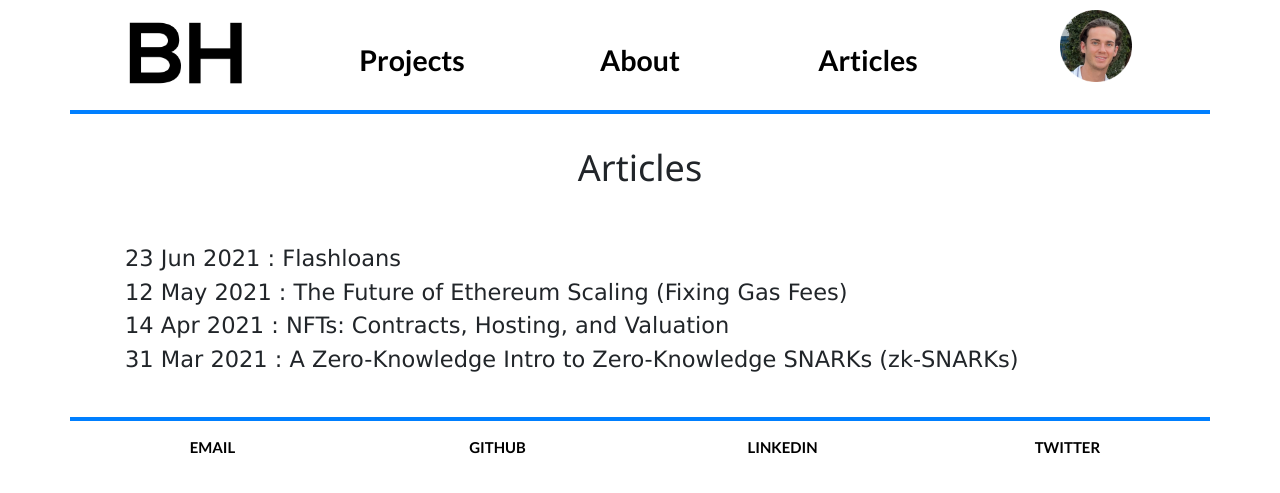
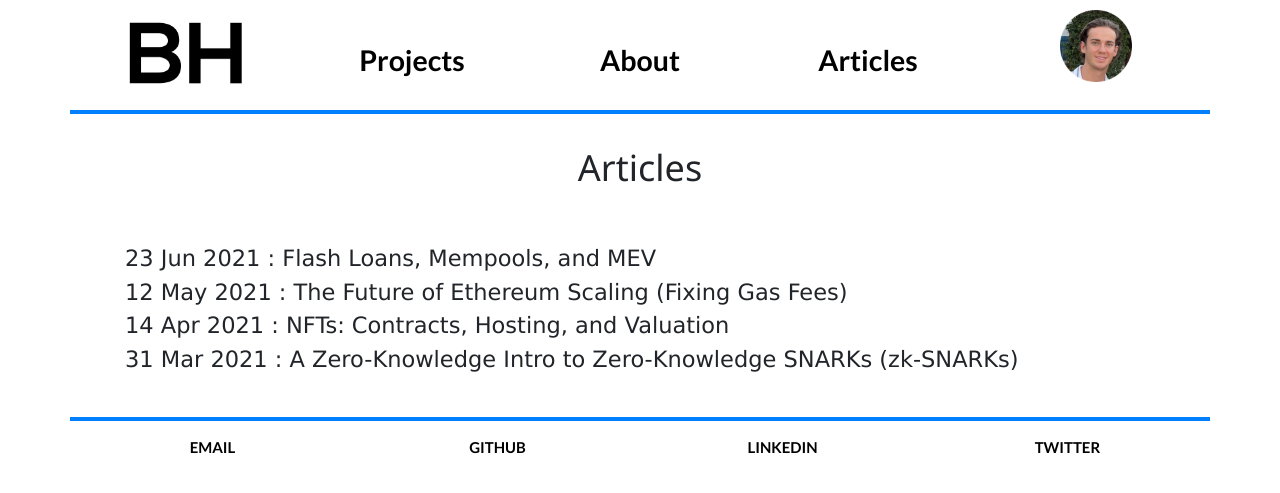
Before and after one commit to beauhodes/beauhodes.github.io, a Jekyll site: the page built from articles/index.html, in a window 1280 px wide. Shown: the top 493 px of the page. Built offline with Jekyll 4.4.1, drawn with Linux system fonts in a browser that asks for light colours; nearby versions of some CDN libraries.

Commit message:
Update 2021-06-23-flashloans.md

```diff
--- a/_posts/2021-06-23-flashloans.md
+++ b/_posts/2021-06-23-flashloans.md
@@ -1,5 +1,6 @@
 ---
 layout: post
+title: Flash Loans, Mempools, and MEV
 date: 2021-06-23
 ---
 <br/>
```
